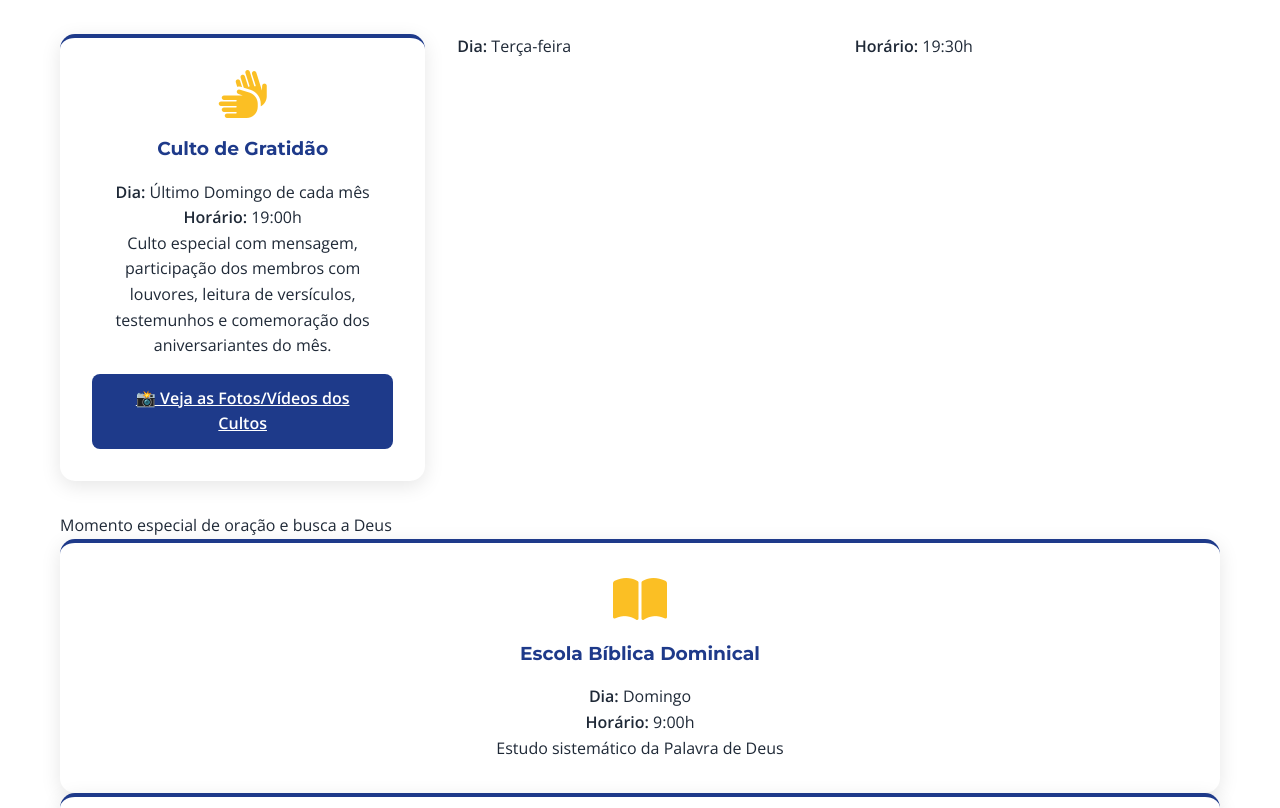
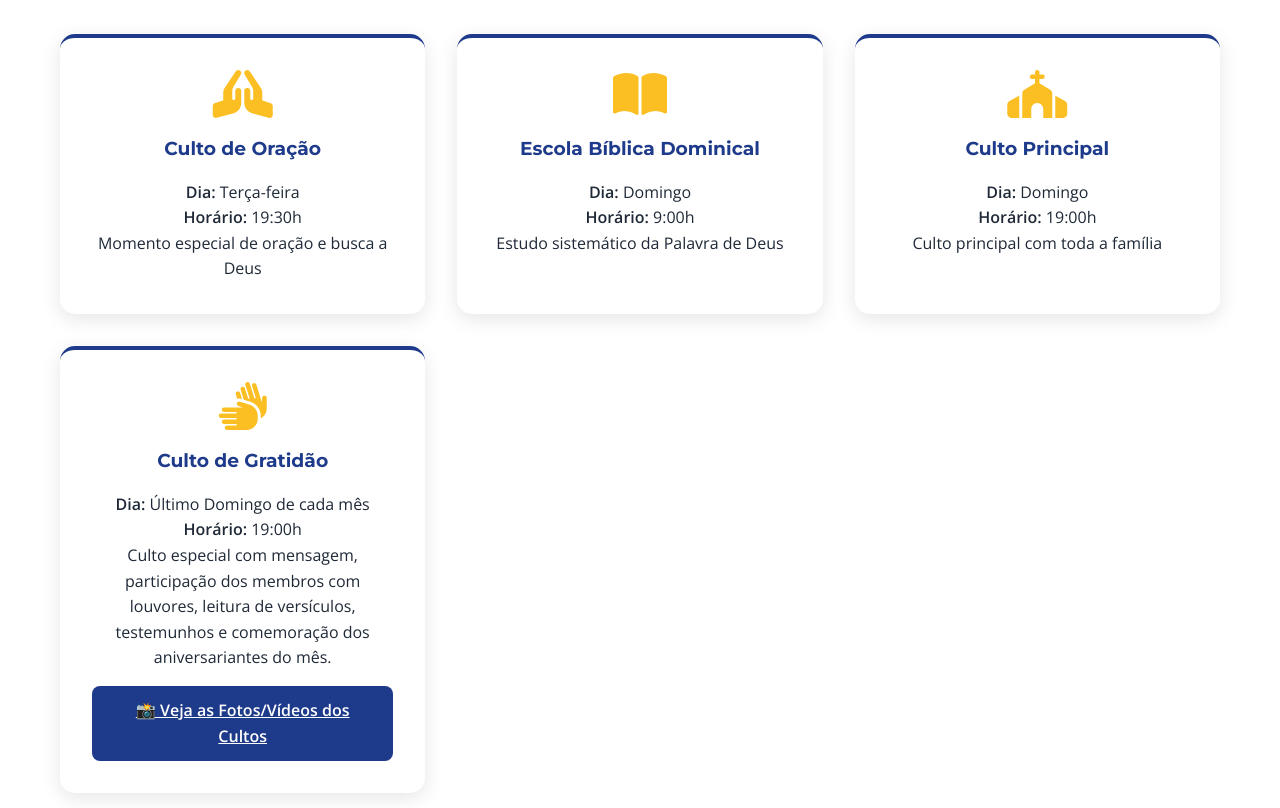
Before and after one commit to Izolani/igreja-cristo-vive-paracambi, a plain HTML site: page index.html in a window 1280 px wide. Shown: the part 2260-3068 px from the top of the page. Drawn offline with nearby package versions, Linux system fonts and the light colour scheme.

Commit message:
Outra atualização

```diff
--- a/index.html
+++ b/index.html
@@ -260,21 +260,12 @@ footer { background: var(--primary-color); color: white; padding: 3rem 0 1rem; }
     <div class="container">
         <h2 class="section-title">Programação de Cultos</h2>
         <p class="section-subtitle">Venha adorar conosco! Todos são bem-vindos.</p>
+
         <div class="schedule-grid">
+
             <div class="schedule-card">
-    <i class="fas fa-hands"></i>
-    <h3>Culto de Gratidão</h3>
-    <p><strong>Dia:</strong> Último Domingo de cada mês</p>
-    <p><strong>Horário:</strong> 19:00h</p>
-    <p>
-        Culto especial com mensagem, participação dos membros com louvores,
-        leitura de versículos, testemunhos e comemoração dos aniversariantes do mês.
-    </p>
-
-    <a href="#abril-2026" class="btn-primary" style="margin-top:15px; display:inline-block;">
-        📸 Veja as Fotos/Vídeos dos Cultos
-    </a>
-</div>
+                <i class="fas fa-praying-hands"></i>
+                <h3>Culto de Oração</h3>
                 <p><strong>Dia:</strong> Terça-feira</p>
                 <p><strong>Horário:</strong> 19:30h</p>
                 <p>Momento especial de oração e busca a Deus</p>
@@ -289,7 +280,7 @@ footer { background: var(--primary-color); color: white; padding: 3rem 0 1rem; }
             </div>
 
             <div class="schedule-card">
-        <i class="fas fa-calendar-day"></i>
+                <i class="fas fa-church"></i>
                 <h3>Culto Principal</h3>
                 <p><strong>Dia:</strong> Domingo</p>
                 <p><strong>Horário:</strong> 19:00h</p>
@@ -305,11 +296,15 @@ footer { background: var(--primary-color); color: white; padding: 3rem 0 1rem; }
                     Culto especial com mensagem, participação dos membros com louvores,
                     leitura de versículos, testemunhos e comemoração dos aniversariantes do mês.
                 </p>
+
+                <a href="#abril-2026" class="btn-primary" style="margin-top:15px; display:inline-block;">
+                    📸 Veja as Fotos/Vídeos dos Cultos
+                </a>
             </div>
+
         </div>
     </div>
 </section>
-
     <section id="ministries" class="ministries">
         <div class="container">
             <h2 class="section-title">Nossos Ministérios</h2>
@@ -427,19 +422,6 @@ footer { background: var(--primary-color); color: white; padding: 3rem 0 1rem; }
             </form>
         </div>
     </section>
-
-    <section id="collaboration" class="collaboration">
-        <div class="container">
-            <h2 class="section-title">Seja um Colaborador!</h2>
-            <p style="font-size: 1.2rem; color: rgba(255,255,255,0.9);">Sua contribuição é fundamental para o crescimento do Reino de Deus!</p>
-            <div class="collaboration-options">
-                <div class="collaboration-card"><i class="fas fa-heart"></i><h3>Dízimos e Ofertas</h3><p>Contribua para a manutenção da obra.</p></div>
-                <div class="collaboration-card"><i class="fas fa-hands-helping"></i><h3>Trabalho Voluntário</h3><p>Doe seu tempo e talentos.</p></div>
-                <div class="collaboration-card"><i class="fas fa-pray"></i><h3>Oração</h3><p>Participe da corrente de oração.</p></div>
-            </div>
-        </div>
-    </section>
-
 <section id="abril-2026" class="agenda">
   <div class="container">
     <h2 class="section-title">Culto de Adoração - Abril de 2026</h2>
@@ -472,6 +454,19 @@ footer { background: var(--primary-color); color: white; padding: 3rem 0 1rem; }
     </div>
   </div>
 </section>
+
+    <section id="collaboration" class="collaboration">
+        <div class="container">
+            <h2 class="section-title">Seja um Colaborador!</h2>
+            <p style="font-size: 1.2rem; color: rgba(255,255,255,0.9);">Sua contribuição é fundamental para o crescimento do Reino de Deus!</p>
+            <div class="collaboration-options">
+                <div class="collaboration-card"><i class="fas fa-heart"></i><h3>Dízimos e Ofertas</h3><p>Contribua para a manutenção da obra.</p></div>
+                <div class="collaboration-card"><i class="fas fa-hands-helping"></i><h3>Trabalho Voluntário</h3><p>Doe seu tempo e talentos.</p></div>
+                <div class="collaboration-card"><i class="fas fa-pray"></i><h3>Oração</h3><p>Participe da corrente de oração.</p></div>
+            </div>
+        </div>
+    </section>
+
     <section id="contact">
         <div class="container">
             <h2 class="section-title">Localização e Contato</h2>
```
Lines whose indentation alone changed are shown as unchanged.
